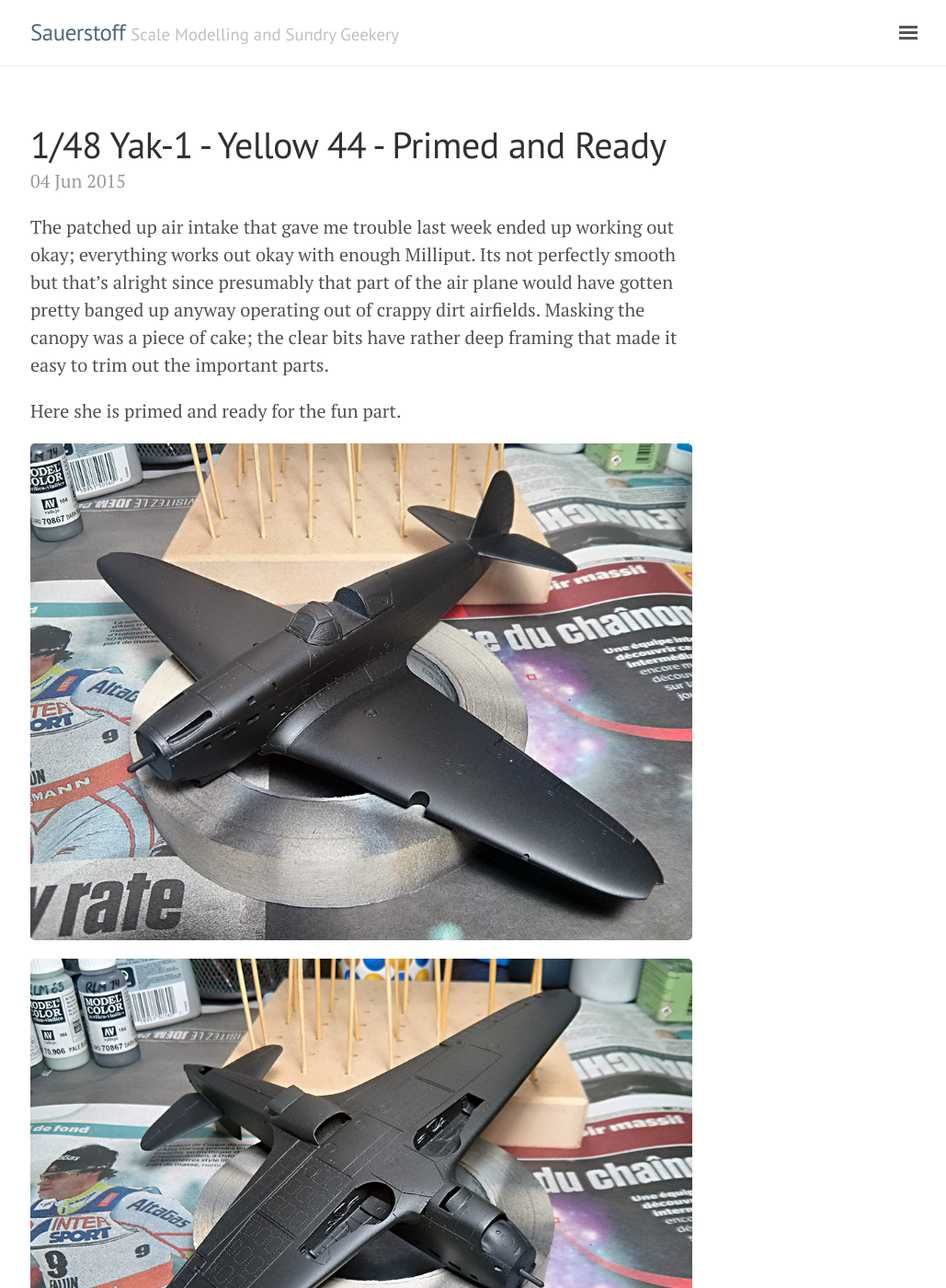
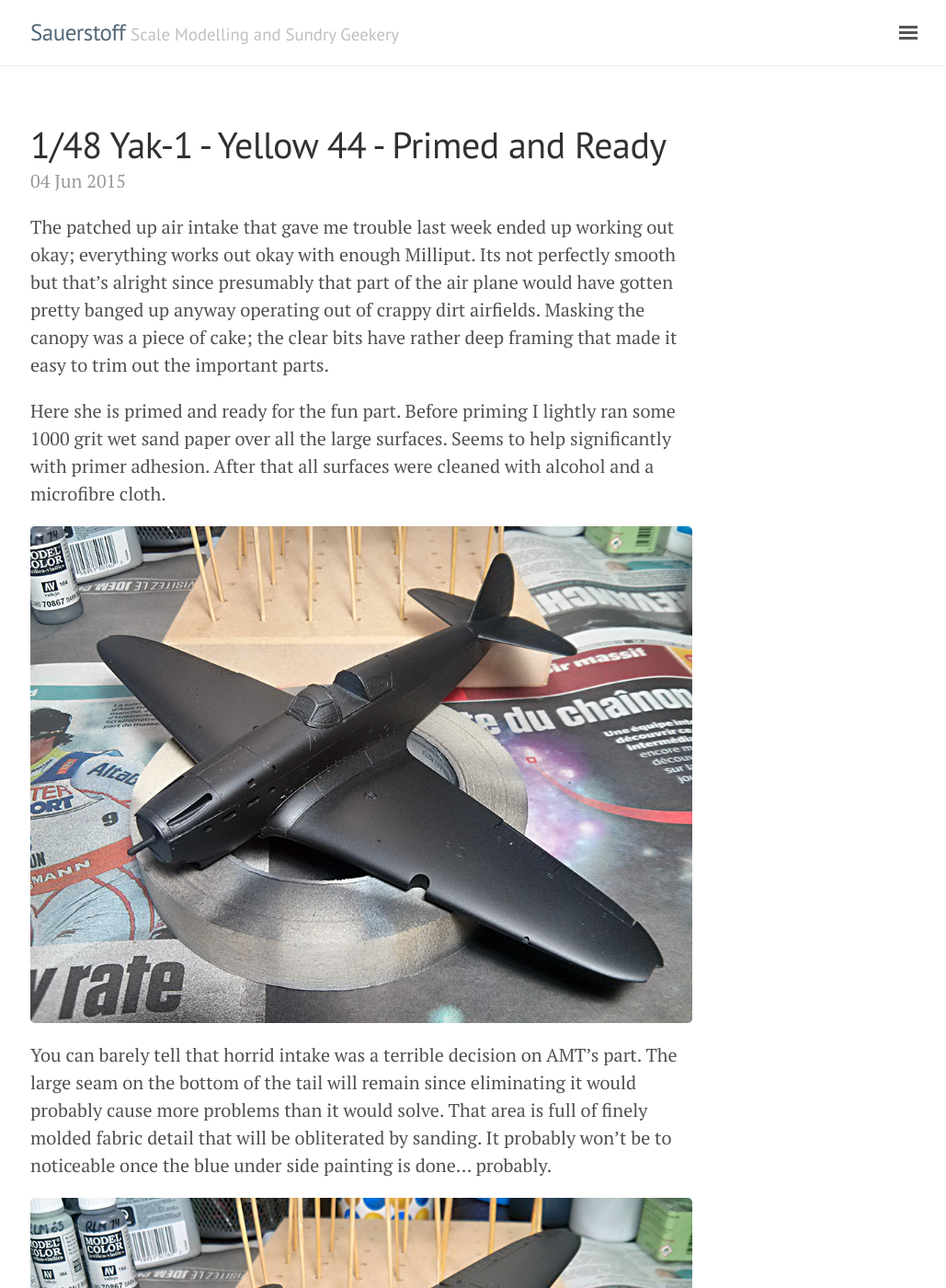
Before and after one commit to DerekSauer/DerekSauer.github.io, a Jekyll site: the page built from _posts/2015-06-04-yellow44-primed.md, in a window 1280 px wide and 1400 px high. Shown: the whole window at 92% size, without its empty margins (247-1276 px from the left). Built offline with Jekyll 4.4.1, drawn with Linux system fonts in a browser that asks for light colours.

Commit message:
Added more details to primer post.

```diff
--- a/_posts/2015-06-04-yellow44-primed.md
+++ b/_posts/2015-06-04-yellow44-primed.md
@@ -5,8 +5,10 @@ layout: post
 
 The patched up air intake that gave me trouble last week ended up working out okay; everything works out okay with enough Milliput. Its not perfectly smooth but that's alright since presumably that part of the air plane would have gotten pretty banged up anyway operating out of crappy dirt airfields. Masking the canopy was a piece of cake; the clear bits have rather deep framing that made it easy to trim out the important parts.
 
-Here she is primed and ready for the fun part.
+Here she is primed and ready for the fun part. Before priming I lightly ran some 1000 grit wet sand paper over all the large surfaces. Seems to help significantly with primer adhesion. After that all surfaces were cleaned with alcohol and a microfibre cloth.
 
 ![Top side primed]({{ site.url }}/images/yellow44/Top-Side-Primer.jpg)
 
+You can barely tell that horrid intake was a terrible decision on AMT's part. The large seam on the bottom of the tail will remain since eliminating it would probably cause more problems than it would solve. That area is full of finely molded fabric detail that will be obliterated by sanding. It probably won't be to noticeable once the blue under side painting is done... probably.
+
 ![Bottom side primed]({{ site.url }}/images/yellow44/Bottom-Side-Primer.jpg)
```
